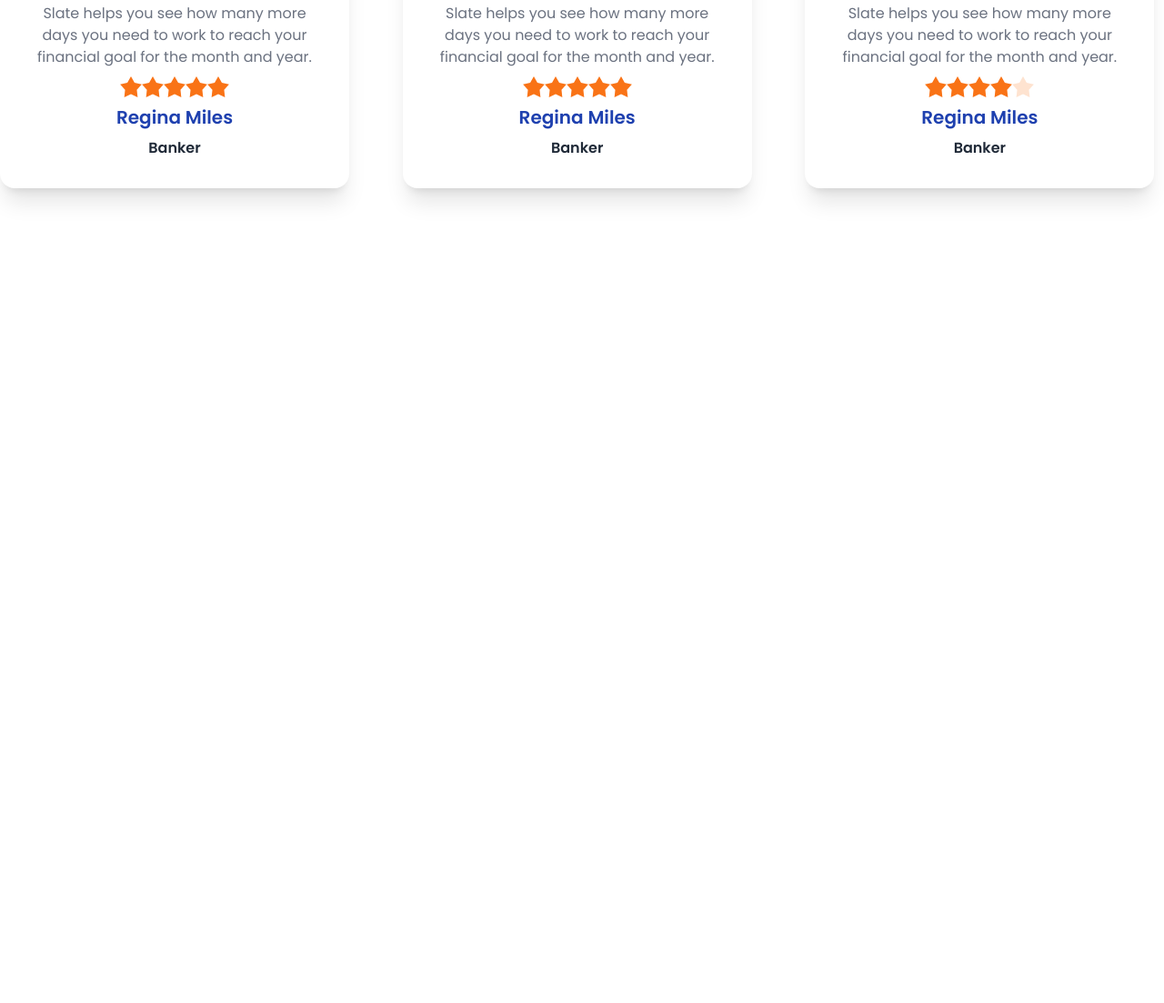
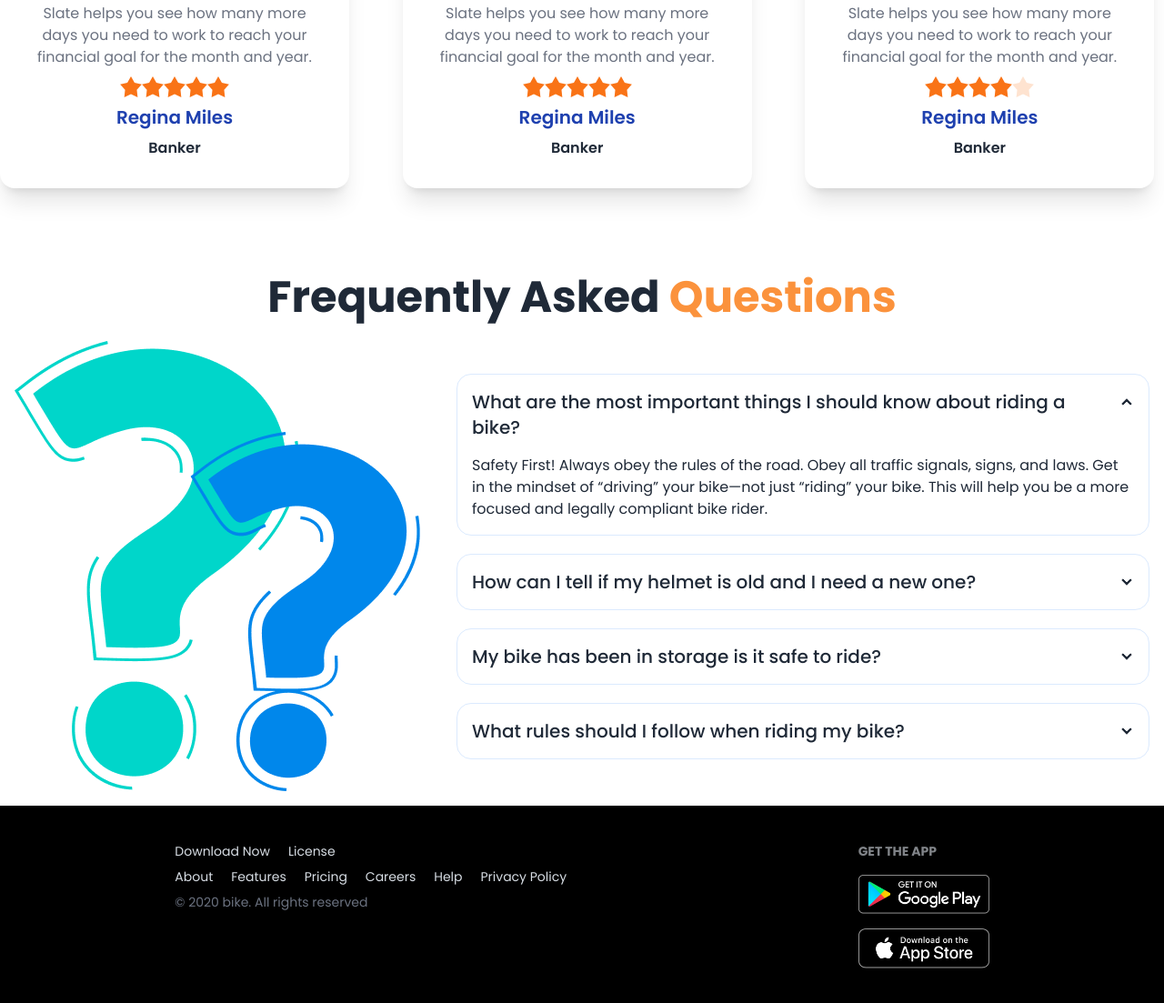
Before and after one commit to rifayethasan11/biker-zone-daisyui, a plain HTML site: page index.html in a window 1280 px wide. Shown: the part 2235-3338 px from the top of the page at 91% size. Before the commit the page ends 2538 px from the top, so only its background shows below. Drawn offline with nearby package versions, Linux system fonts and the light colour scheme.

Commit message:
footer section done

```diff
--- a/index.html
+++ b/index.html
@@ -294,12 +294,79 @@
           </div>
         </div>
        </section>
-       <!-- reviews -->
-
+       <!-- faq section -->
+        <section>
+          <h1 class="font-bold text-4xl lg:text-5xl text-center mb-2">Frequently Asked <span class="text-orange-400">Questions</span></h1>
+          <div class="hero">
+            <div class="hero-content flex-col lg:flex-row gap-10">
+              <img
+                src="./images/others/faq.png"
+                class="max-w-mds" />
+              <div>
+                <div class="collapse collapse-arrow border border-blue-100 mb-5">
+                  <input type="radio" name="my-accordion-2" checked="checked" />
+                  <div class="collapse-title text-xl font-medium">What are the most important things I should
+                    know about riding a bike?</div>
+                  <div class="collapse-content">
+                    <p>Safety First! Always obey the rules of the road. Obey all traffic signals, signs, and laws. Get in the mindset of “driving” your bike—not just “riding” your bike. This will help you be a more focused and legally compliant bike rider. </p>
+                  </div>
+                </div>
+                <div class="collapse collapse-arrow border border-blue-100 mb-5">
+                  <input type="radio" name="my-accordion-2" />
+                  <div class="collapse-title text-xl font-medium">How can I tell if my helmet is old and I need a
+                    new one?</div>
+                  <div class="collapse-content">
+                    <p>hello</p>
+                  </div>
+                </div>
+                <div class="collapse collapse-arrow border border-blue-100 mb-5">
+                  <input type="radio" name="my-accordion-2" />
+                  <div class="collapse-title text-xl font-medium">My bike has been in storage is it safe to ride?</div>
+                  <div class="collapse-content">
+                    <p>hello</p>
+                  </div>
+                </div>
+                <div class="collapse collapse-arrow border border-blue-100">
+                  <input type="radio" name="my-accordion-2" />
+                  <div class="collapse-title text-xl font-medium">What rules should I follow when riding my bike?</div>
+                  <div class="collapse-content">
+                    <p>hello</p>
+                  </div>
+                </div>
+            </div>
+          </div>
+        </section>
   </main>
   <!-- footer section -->
-  <footer>
-
+  <footer class="footer bg-black text-neutral-content p-10 lg:flex justify-around">
+    <aside>
+     <div>
+      <ul class="lg:flex lg:gap-5">
+        <li>Download Now</li>
+        <li>License</li>
+      </ul>
+     </div>
+     <div>
+       <ul class="lg:flex lg:gap-5">
+         <li>About</li>
+         <li>Features</li>
+         <li>Pricing</li>
+         <li>Careers</li>
+         <li>Help</li>
+         <li>Privacy Policy</li>
+        </ul>
+      </div>
+      <div>
+       <p class="text-gray-500 text-sm">© 2020 bike. All rights reserved</p>
+      </div>
+    </aside>
+    <nav>
+      <h6 class="footer-title">Get The App</h6>
+      <div class="grid grid-cols-1 gap-4">
+        <a><img class="w-36" src="./images/others/android.png" alt=""></a>
+        <a><img class="w-36" src="./images/others/ios.png" alt=""></a>
+      </div>
+    </nav>
   </footer>
 </body>
 
```
